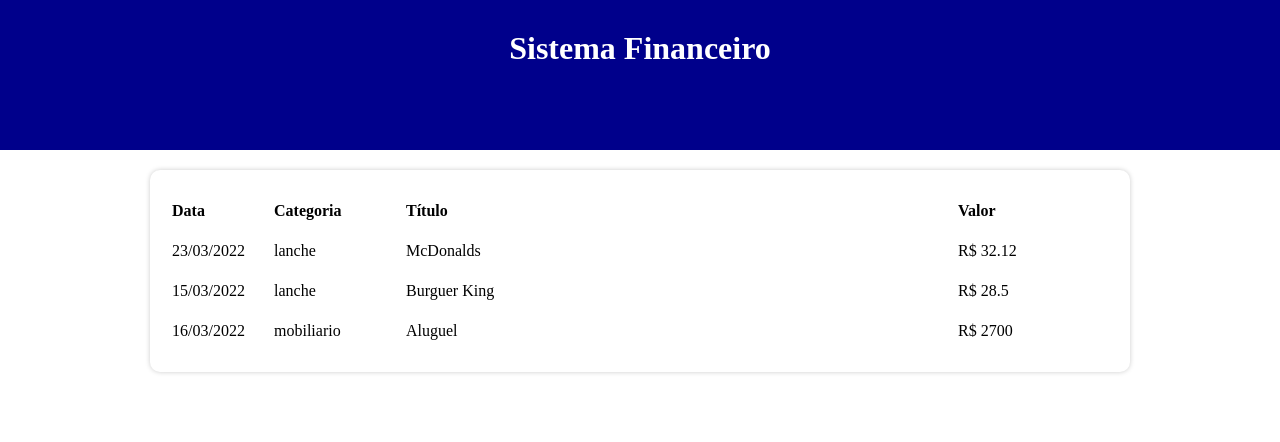
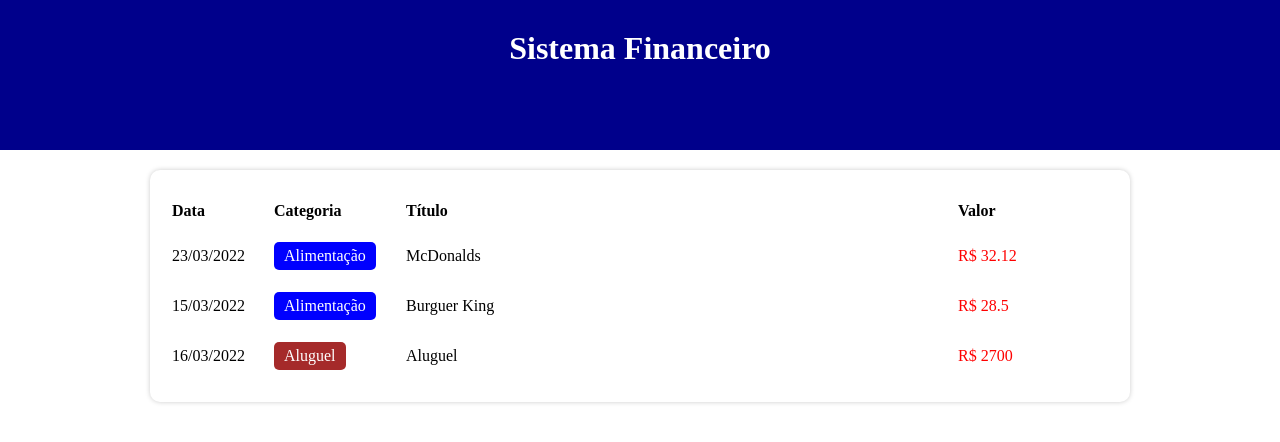
Before and after one commit to MateusMaciel340/expense-tracker, a React (Create React App) app: page / in a window 1280 px wide. Shown: the top 442 px of the page. Built offline with nearby package versions, Linux system fonts and the light colour scheme.

Commit message:
Configurando lógica para utilização das categorias / estilo

```diff
--- a/src/components/TabelaItem/TabelaItem.tsx
+++ b/src/components/TabelaItem/TabelaItem.tsx
@@ -1,6 +1,7 @@
 import * as C from "./style";
 import { Item } from "../../types/Item";
 import { formatarData } from "../../helpers/filtro-data";
+import { categorias } from "../../data/categorias";
 
 type Props = {
     item: Item,
@@ -10,9 +11,17 @@ export const TabelaItem = ({ item }: Props) => {
     return(
         <C.TabelaLinha>
             <C.TabelaColuna>{formatarData(item.data)}</C.TabelaColuna>
-            <C.TabelaColuna>{item.categoria}</C.TabelaColuna>
+            <C.TabelaColuna>
+                <C.Categoria cor={categorias[item.categoria].cor}>
+                    {categorias[item.categoria].titulo}
+                </C.Categoria>
+            </C.TabelaColuna>
             <C.TabelaColuna>{item.titulo}</C.TabelaColuna>
-            <C.TabelaColuna>R$ {item.valor}</C.TabelaColuna>
+            <C.TabelaColuna>
+                <C.Valor cor={categorias[item.categoria].despesa ? "red" : "green"}>
+                    R$ {item.valor}
+                </C.Valor>
+            </C.TabelaColuna>
         </C.TabelaLinha>
     );
 }
--- a/src/components/TabelaItem/style.ts
+++ b/src/components/TabelaItem/style.ts
@@ -4,3 +4,10 @@ export const TabelaLinha = styled.tr``;
 export const TabelaColuna = styled.td`
     padding: 10px 0;
 `
+export const Categoria = styled.div<{ cor: string }>`
+    display: inline-block; padding: 5px 10px; border-radius: 5px;
+    color: #FFF; background: ${props => props.cor};
+`
+export const Valor = styled.div<{ cor: string }>`
+    color: ${props => props.cor}
+`
```
